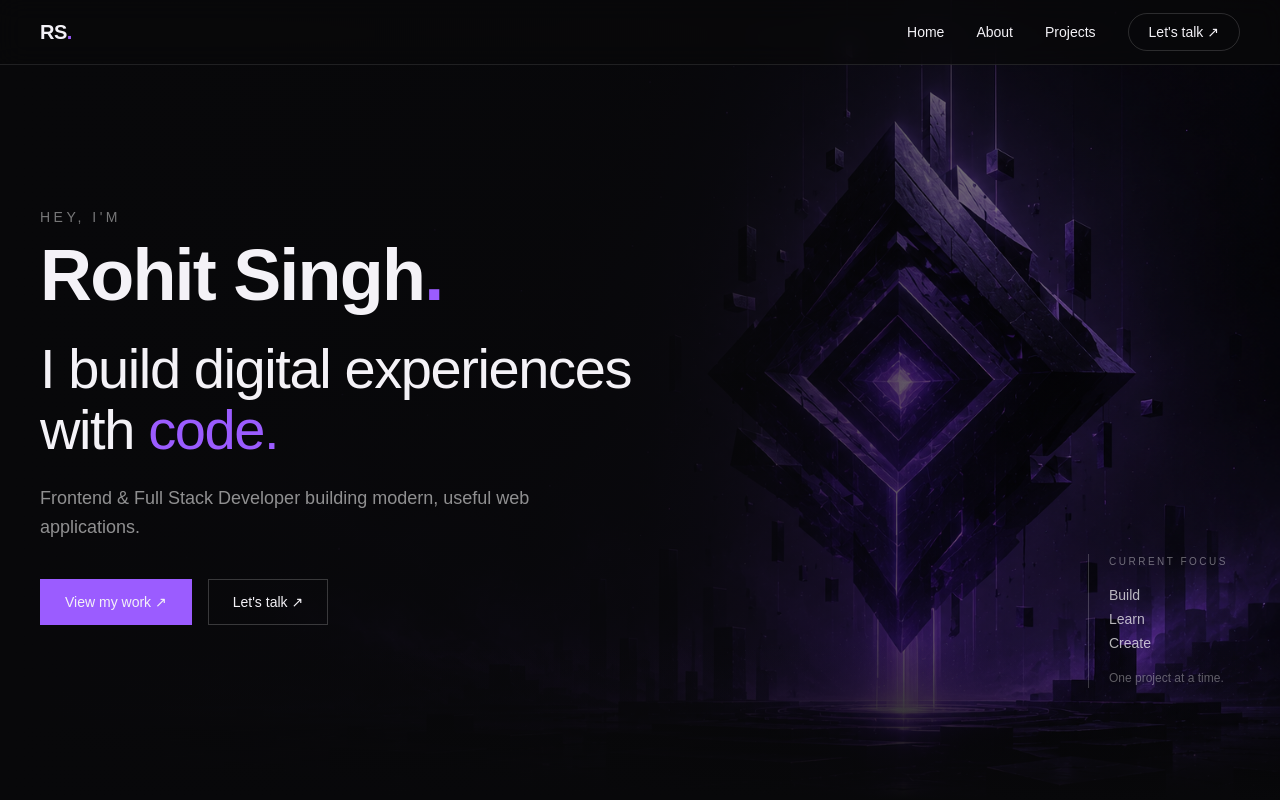
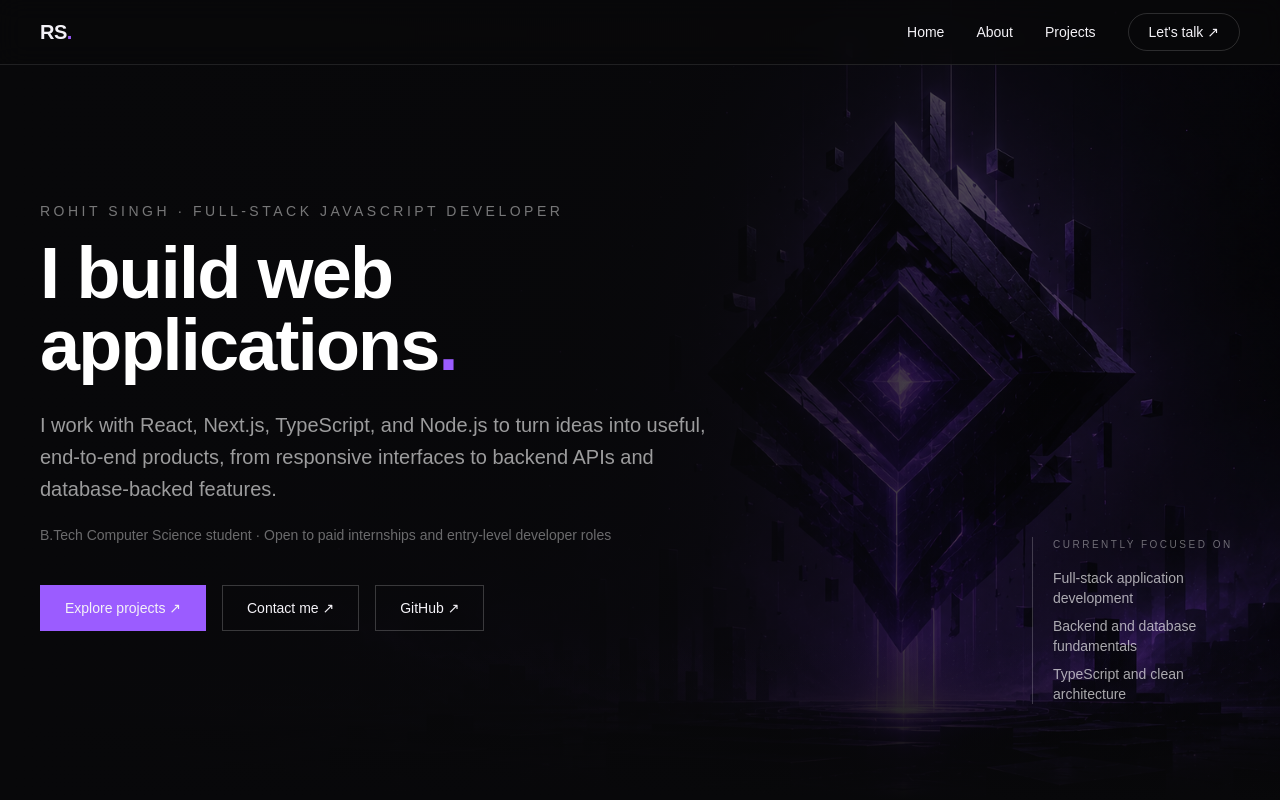
Before and after one commit to rohitcreates/portfolio, a Next.js app: page / in a window 1280 px wide. Shown: the top 800 px of the page. Built offline with nearby package versions, Linux system fonts and the light colour scheme.

Commit message:
Sharpen portfolio hero for full-stack developer opportunities

```diff
--- a/src/components/Hero.tsx
+++ b/src/components/Hero.tsx
@@ -3,76 +3,76 @@ import Link from "next/link";
 export default function Hero() {
   return (
     <section className="relative min-h-screen overflow-hidden">
-      {/* Hero visual */}
       <div
+        aria-hidden="true"
         className="absolute inset-0 bg-cover bg-center"
         style={{ backgroundImage: "url('/images/hero-visual.png')" }}
       />
+      <div aria-hidden="true" className="absolute inset-0 bg-black/35" />
+      <div
+        aria-hidden="true"
+        className="absolute inset-0 bg-gradient-to-r from-[#08080a] via-[#08080a]/90 to-[#08080a]/20"
+      />
+      <div
+        aria-hidden="true"
+        className="absolute inset-x-0 bottom-0 h-40 bg-gradient-to-t from-[#08080a] to-transparent"
+      />
 
-      {/* Overall darkness */}
-      <div className="absolute inset-0 bg-black/25" />
-
-      {/* Left-side readability gradient */}
-      <div className="absolute inset-0 bg-gradient-to-r from-[#08080a] via-[#08080a]/85 to-transparent" />
-
-      {/* Bottom fade */}
-      <div className="absolute inset-x-0 bottom-0 h-40 bg-gradient-to-t from-[#08080a] to-transparent" />
-
-      {/* Hero content */}
-      <div className="relative z-10 mx-auto flex min-h-screen max-w-7xl items-center px-6 pt-8 lg:px-10">
-        <div className="max-w-2xl">
-
-          <p className="mb-3 text-sm uppercase tracking-[0.25em] text-white/45">
-            Hey, I&apos;m
+      <div className="relative z-10 mx-auto flex min-h-screen max-w-7xl items-center px-6 pb-20 pt-28 lg:px-10">
+        <div className="max-w-3xl">
+          <p className="mb-4 text-sm uppercase tracking-[0.25em] text-white/45">
+            Rohit Singh · Full-Stack JavaScript Developer
           </p>
 
-          <h1 className="text-5xl font-semibold tracking-tight sm:text-6xl lg:text-7xl">
-            Rohit Singh
+          <h1 className="text-5xl font-semibold tracking-tight text-white sm:text-6xl lg:text-7xl">
+            I build web applications
             <span className="text-[#9b5cff]">.</span>
           </h1>
 
-          <h2 className="mt-7 max-w-2xl text-4xl font-medium leading-[1.08] tracking-tight sm:text-5xl lg:text-[3.5rem]">
-            I build digital experiences with{" "}
-            <span className="text-[#9b5cff]">code.</span>
-          </h2>
-
-          <p className="mt-6 max-w-xl text-base leading-relaxed text-white/55 sm:text-lg">
-            Frontend & Full Stack Developer building modern,
-            useful web applications.
+          <p className="mt-7 max-w-2xl text-lg leading-8 text-white/60 sm:text-xl">
+            I work with React, Next.js, TypeScript, and Node.js to turn ideas
+            into useful, end-to-end products, from responsive interfaces to
+            backend APIs and database-backed features.
           </p>
 
-          <div className="mt-9 flex flex-wrap gap-4">
+          <p className="mt-5 text-sm text-white/40">
+            B.Tech Computer Science student · Open to paid internships and
+            entry-level developer roles
+          </p>
+
+          <div className="mt-10 flex flex-wrap gap-4">
             <Link
               href="/projects"
               className="border border-[#9b5cff] bg-[#9b5cff] px-6 py-3 text-sm font-medium text-white transition hover:bg-[#8646e8]"
             >
-              View my work ↗
+              Explore projects ↗
             </Link>
-
             <Link
               href="/contact"
               className="border border-white/20 px-6 py-3 text-sm font-medium text-white transition hover:border-[#9b5cff]"
             >
-              Let&apos;s talk ↗
+              Contact me ↗
             </Link>
+            <a
+              href="https://github.com/rohitcreates"
+              target="_blank"
+              rel="noopener noreferrer"
+              className="border border-white/20 px-6 py-3 text-sm font-medium text-white/75 transition hover:border-white/50 hover:text-white"
+            >
+              GitHub ↗
+            </a>
           </div>
         </div>
 
-        {/* Current focus */}
-        <div className="absolute bottom-28 right-8 hidden w-40 border-l border-white/20 pl-5 lg:block">
+        <div className="absolute bottom-24 right-10 hidden w-52 border-l border-white/20 pl-5 lg:block">
           <p className="mb-4 text-[10px] uppercase tracking-[0.25em] text-white/40">
-            Current focus
+            Currently focused on
           </p>
-
-          <div className="space-y-1 text-sm text-white/70">
-            <p>Build</p>
-            <p>Learn</p>
-            <p>Create</p>
-          </div>
-
-          <p className="mt-4 text-xs leading-relaxed text-white/35">
-            One project at a time.
-          </p>
+          <ul className="space-y-2 text-sm text-white/65">
+            <li>Full-stack application development</li>
+            <li>Backend and database fundamentals</li>
+            <li>TypeScript and clean architecture</li>
+          </ul>
         </div>
       </div>
     </section>
```
